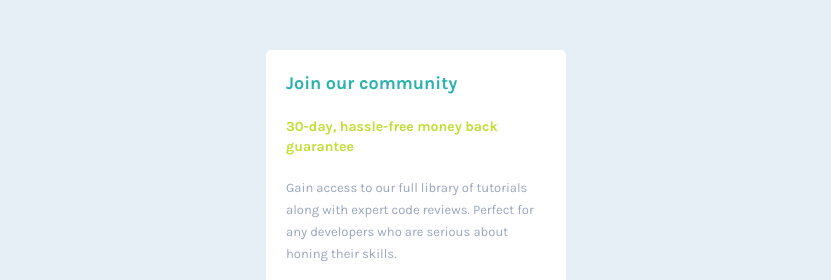
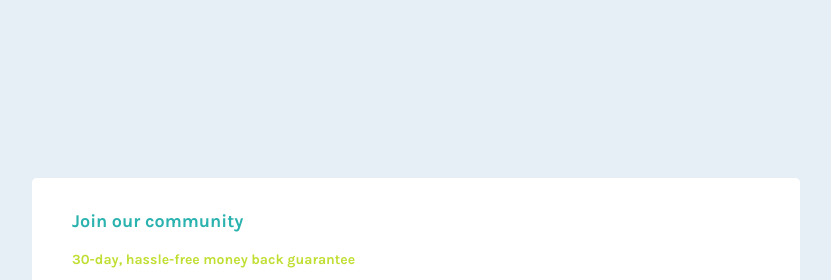
Before and after one commit to DaniDhax/fm-single-price-grid-component, a plain HTML site: page index.html in a window 1280 px wide. Shown: the top 280 px of the page, without its empty margins (224-1055 px from the left). Drawn offline with Linux system fonts and the light colour scheme.

Commit message:
Design 3

```diff
--- a/style.css
+++ b/style.css
@@ -98,6 +98,7 @@ html {
 
 body {
   display: flex;
+  align-items: center;
   justify-content: center;
   background-color: var(--light-gray);
 }
@@ -211,10 +212,35 @@ button {
 
 
 
-
-
-
-
 @media (min-width: 900px) {
 
+.container {
+  margin: unset;
+  width: 60vw;
+  max-width: 835px;
+  height: 70vh;
+  max-height: 445px;
+  display: grid;
+  grid-template-columns: 1fr 1fr;
 }
+
+.card-join {
+  grid-column-start: 1;
+  grid-column-end: 3;
+}
+
+.card-join h2 {
+  margin: 30px 20px 15px 40px;
+}
+
+.card-join h3 {
+  margin-left: 40px;
+}
+
+.card-join p {
+  padding: unset;
+  margin: 5px 30px 0 40px;
+  width: 80%;
+}
+
+}
```
